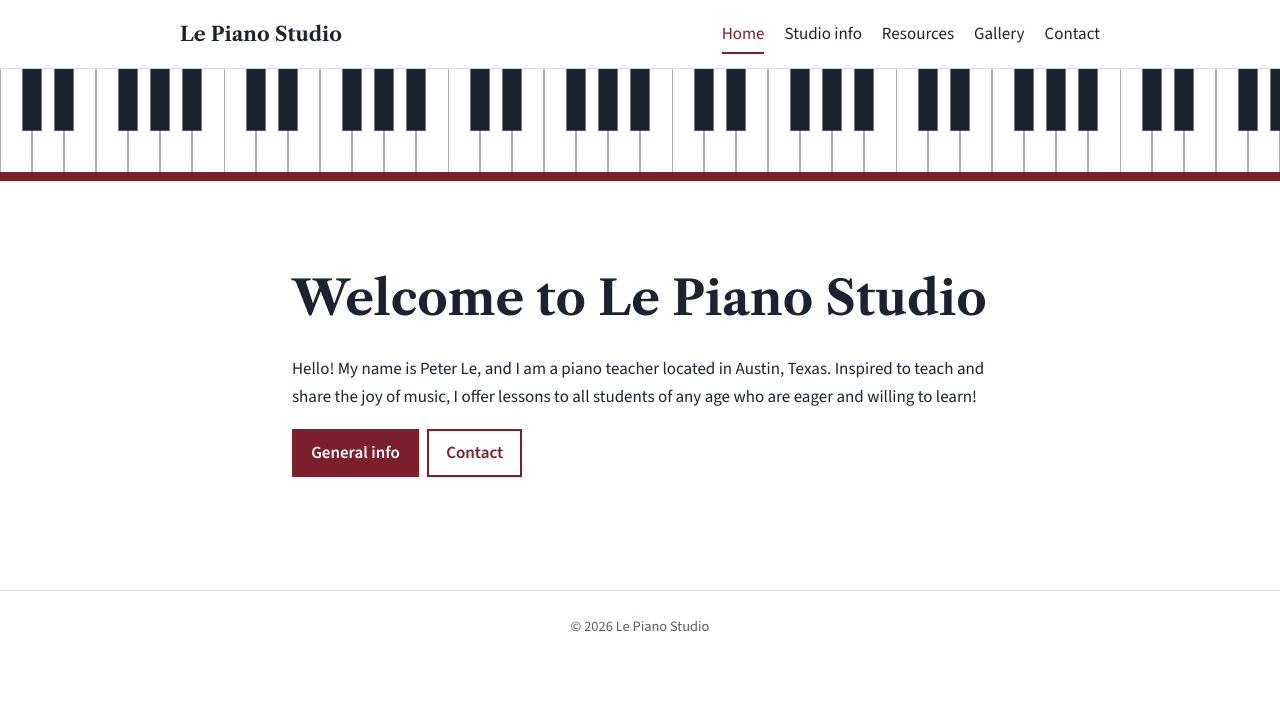
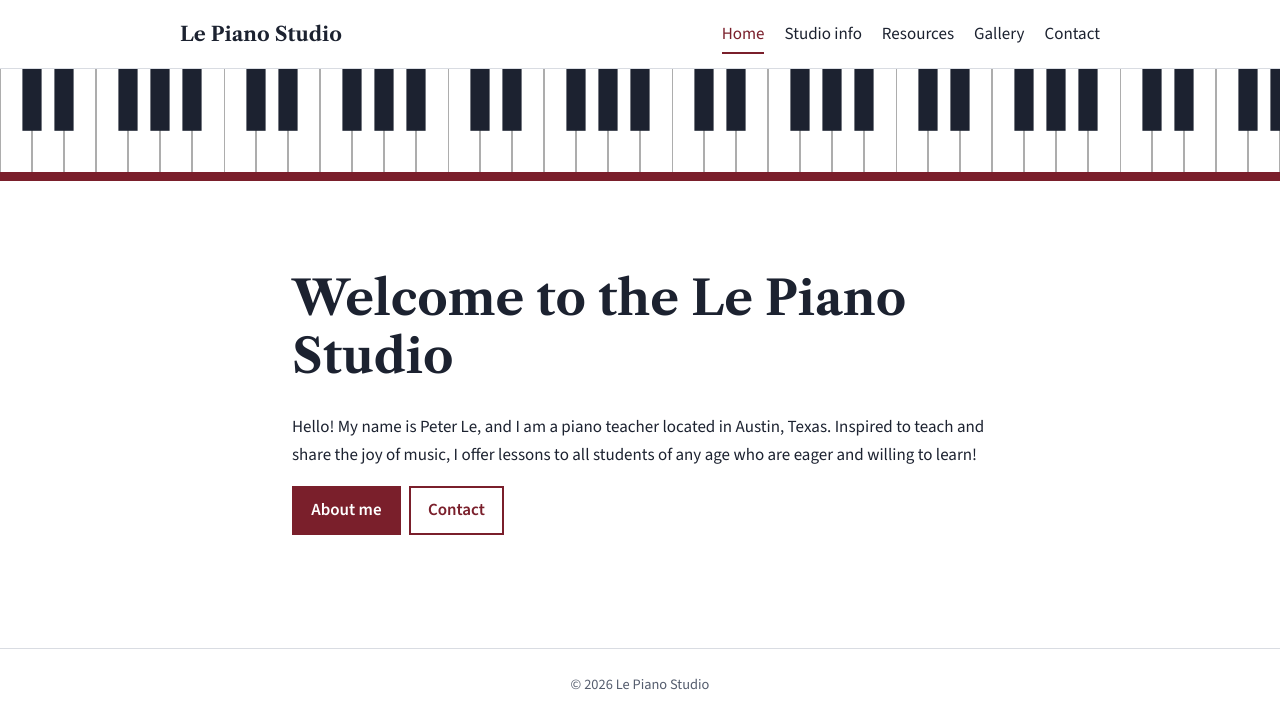
Before and after one commit to ptr300/lepianostudio, a plain HTML site: page index.html in a window 1280 px wide. Drawn offline with nearby package versions, Linux system fonts and the light colour scheme.

Commit message:
Update index.html

```diff
--- a/index.html
+++ b/index.html
@@ -15,9 +15,9 @@
 <main>
 <section class="hero"><div class="wrap">
 <!-- EDIT: change the text between the tags below -->
-<h1>Welcome to Le Piano Studio</h1>
+<h1>Welcome to the Le Piano Studio</h1>
 <p>Hello! My name is Peter Le, and I am a piano teacher located in Austin, Texas. Inspired to teach and share the joy of music, I offer lessons to all students of any age who are eager and willing to learn!</p>
-<p><a class="btn" href="biography.html">General info</a><a class="btn alt" href="contact.html">Contact</a></p>
+<p><a class="btn" href="biography.html">About me</a><a class="btn alt" href="contact.html">Contact</a></p>
 </div></section>
 </main>
 <div id="site-footer"></div>
```
